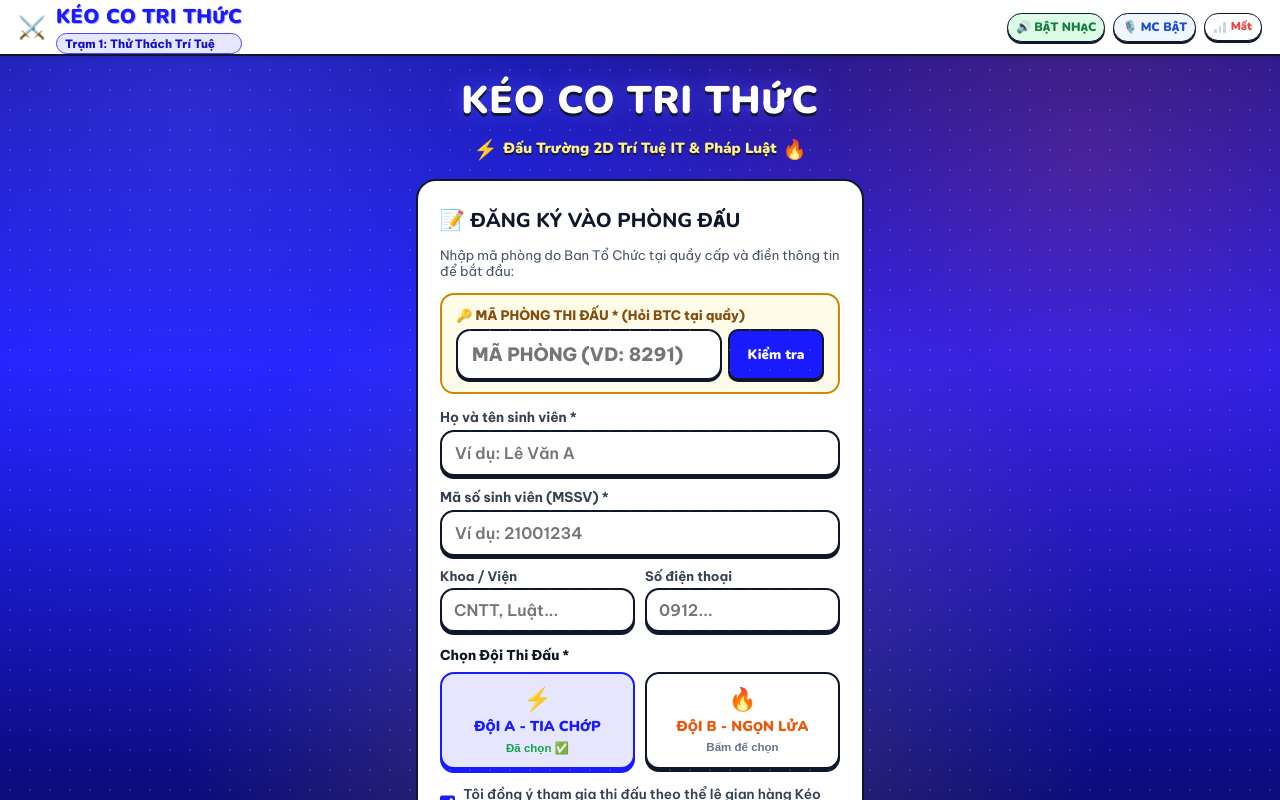
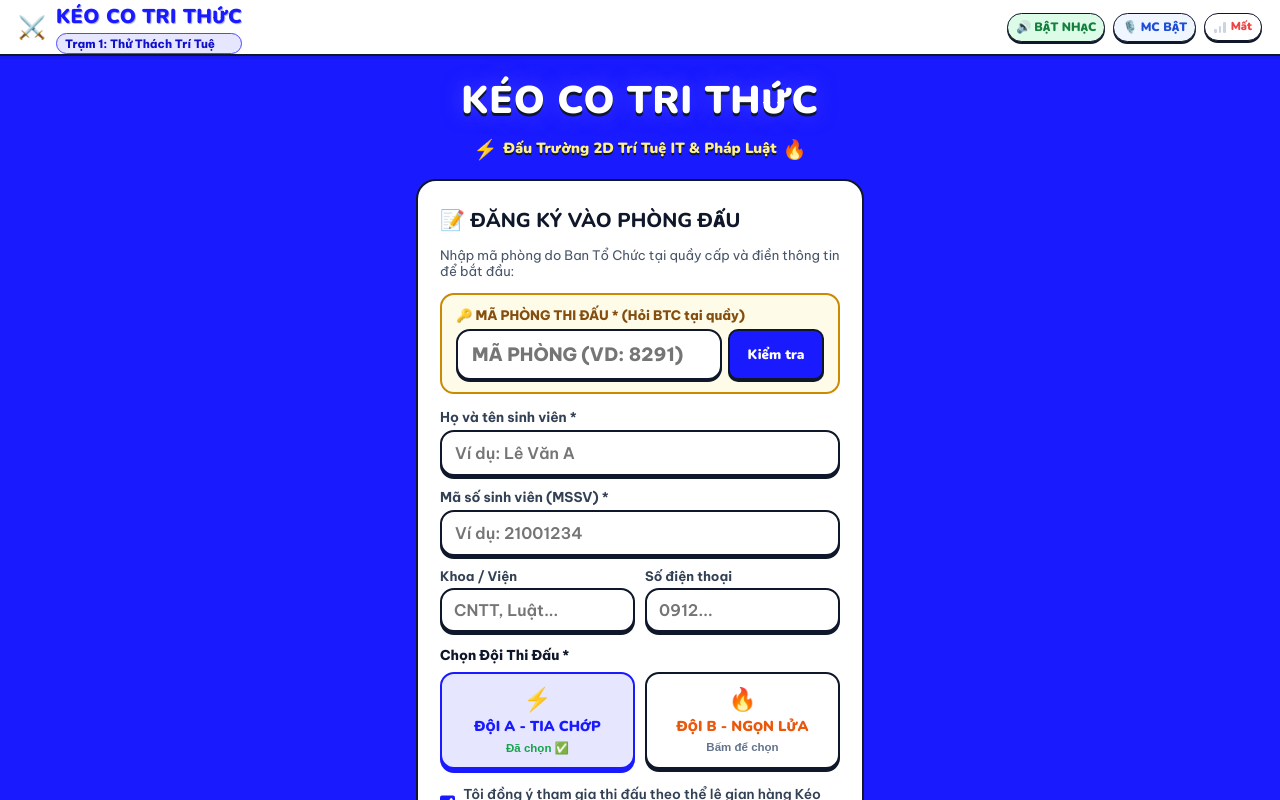
Before and after one commit to LEHAOK5/TroChoiKeoCoTriThuc, a React (Vite) app in the folder src/frontend/: page / in a window 1280 px wide. Built offline with nearby package versions, Linux system fonts and the light colour scheme; no server answers.

Commit message:
style: chuyen nen web app sang mau xanh thuan #1A1AFF 100%, bo hoan toan cham dom va toi uu chu Admin

```diff
--- a/src/frontend/src/pages/admin/AdminPage.jsx
+++ b/src/frontend/src/pages/admin/AdminPage.jsx
@@ -376,11 +376,11 @@ export default function AdminPage({ onBackToGame }) {
       {/* Header */}
       <div style={{ display: 'flex', justifyContent: 'space-between', alignItems: 'center', marginBottom: 16, flexWrap: 'wrap', gap: 10 }}>
         <div>
-          <h1 style={{ fontFamily: 'var(--font-title)', fontSize: isMobile ? '1.3rem' : '1.6rem', fontWeight: 900, margin: 0, color: '#0F172A' }}>
+          <h1 style={{ fontFamily: 'var(--font-title)', fontSize: isMobile ? '1.3rem' : '1.6rem', fontWeight: 900, margin: 0, color: '#FFFFFF', textShadow: '0 2px 0 var(--comic-black)' }}>
             🏛️ BẢNG ĐIỀU KHIỂN BAN TỔ CHỨC
           </h1>
           {adminUser && (
-            <div style={{ fontSize: '0.82rem', color: '#1A1AFF', marginTop: 4, fontWeight: 700 }}>
+            <div style={{ fontSize: '0.82rem', color: '#FEF08A', textShadow: '0 1px 2px rgba(0,0,0,0.6)', marginTop: 4, fontWeight: 700 }}>
               👤 Đăng nhập: <strong>{adminUser.full_name}</strong> ({adminUser.role})
             </div>
           )}
@@ -1255,7 +1255,7 @@ export default function AdminPage({ onBackToGame }) {
 
               {/* Status Filter Badges (2D Comic Pills) */}
               <div style={{ display: 'flex', gap: 8, flexWrap: 'wrap', alignItems: 'center' }}>
-                <span style={{ fontSize: '0.82rem', fontWeight: 800, color: '#475569', marginRight: 4 }}>
+                <span style={{ fontSize: '0.82rem', fontWeight: 800, color: '#FFFFFF', textShadow: '0 1px 2px rgba(0,0,0,0.6)', marginRight: 4 }}>
                   Lọc trạng thái:
                 </span>
 
@@ -1357,7 +1357,7 @@ export default function AdminPage({ onBackToGame }) {
               </div>
 
               {/* Status Indicator */}
-              <div style={{ display: 'flex', justifyContent: 'space-between', alignItems: 'center', fontSize: '0.85rem', color: '#475569', fontWeight: 700 }}>
+              <div style={{ display: 'flex', justifyContent: 'space-between', alignItems: 'center', fontSize: '0.85rem', color: '#FEF08A', textShadow: '0 1px 2px rgba(0,0,0,0.6)', fontWeight: 700 }}>
                 <span>
                   Hiển thị <strong>{filteredStudents.length}</strong> / <strong>{registrations.length}</strong> sinh viên
                 </span>
--- a/src/frontend/src/styles/index.css
+++ b/src/frontend/src/styles/index.css
@@ -123,7 +123,7 @@ html, body {
 }
 
 /* ========================================================
-   COMIC 2D GAME BACKDROP
+   COMIC 2D GAME BACKDROP (Solid HARMONY Blue #1A1AFF)
    ======================================================== */
 .app-wrapper {
   min-height: 100dvh;
@@ -131,23 +131,13 @@ html, body {
   display: flex;
   flex-direction: column;
   position: relative;
-  background:
-    radial-gradient(circle at 15% 15%, rgba(74, 74, 255, 0.45) 0%, transparent 50%),
-    radial-gradient(circle at 85% 20%, rgba(255, 87, 34, 0.22) 0%, transparent 45%),
-    radial-gradient(circle at 50% 85%, rgba(250, 204, 21, 0.20) 0%, transparent 50%),
-    linear-gradient(180deg, #10108A 0%, #1A1AFF 45%, #0C0C7A 100%);
-  background-attachment: fixed;
+  background-color: #1A1AFF;
+  background: #1A1AFF;
 }
 
-/* Ambient Halftone Grid Pattern for Comic 2D Feel (White/Cyan Glow on Blue) */
+/* Tắt hoàn toàn hoa văn chấm đốm theo yêu cầu người dùng */
 .app-wrapper::before {
-  content: '';
-  position: absolute;
-  inset: 0;
-  background-image: radial-gradient(rgba(255, 255, 255, 0.12) 1.5px, transparent 1.5px);
-  background-size: 20px 20px;
-  pointer-events: none;
-  z-index: 0;
+  display: none !important;
 }
 
 /* Header */
```
